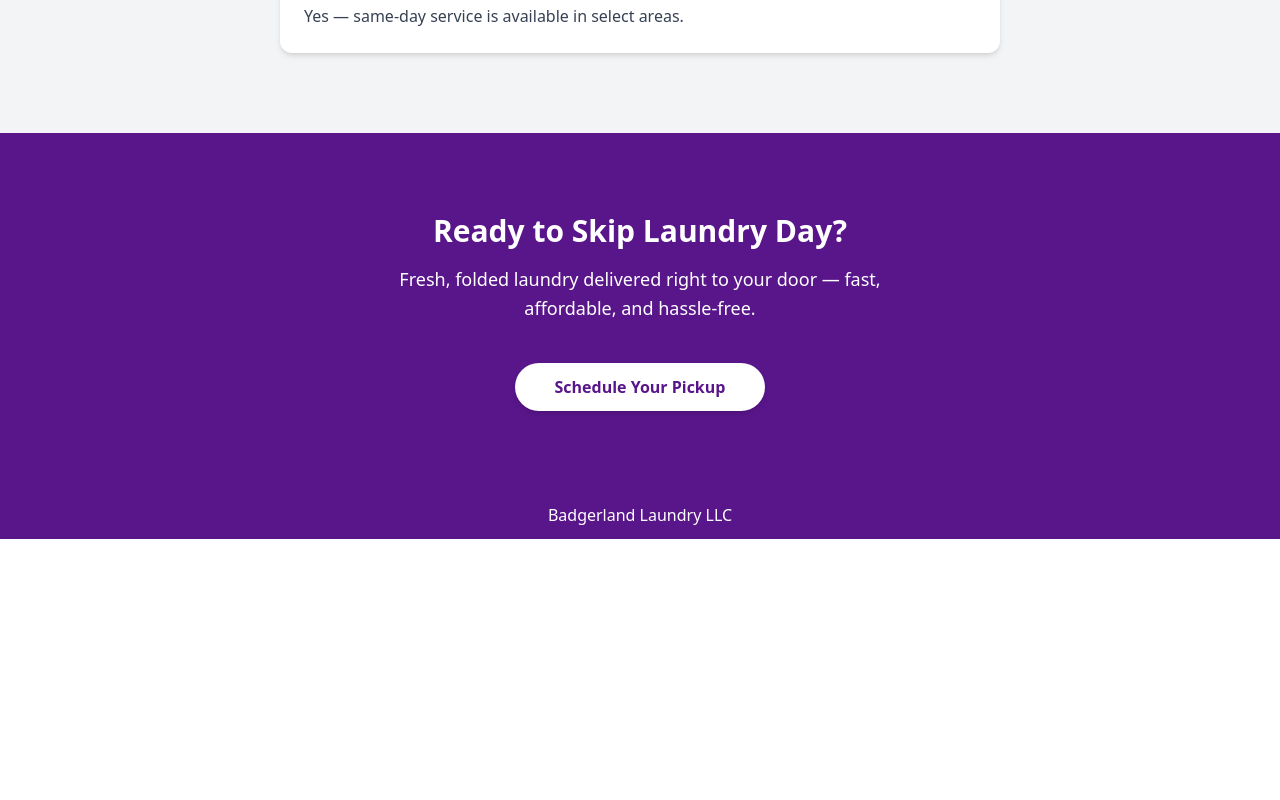
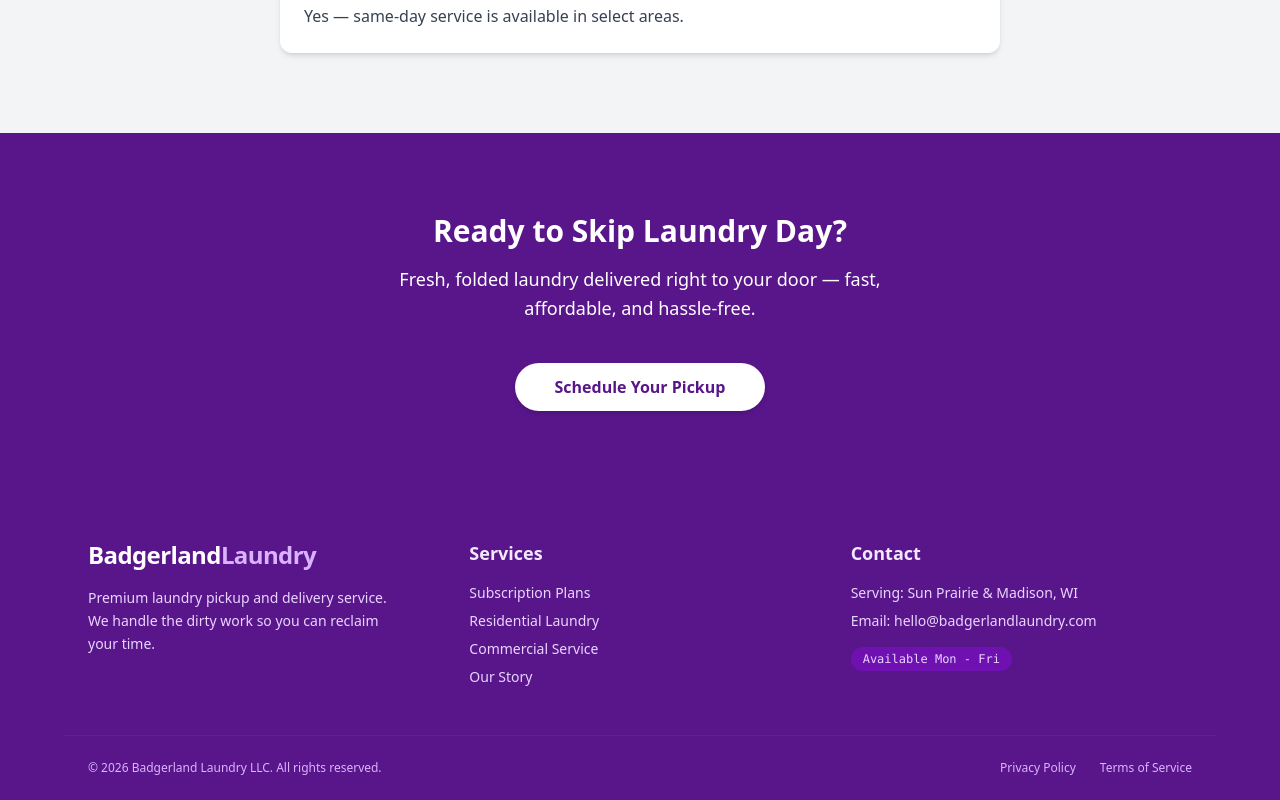
Before and after one commit to Badgerland608/BadgerlandSite, a React (Vite) app: page / in a window 1280 px wide. Shown: the part 4259-5059 px from the top of the page. Before the commit the page ends 4798 px from the top, so only its background shows below. Built offline with nearby package versions, Linux system fonts and the light colour scheme; no server answers.

Commit message:
add footer

```diff
--- a/src/App.jsx
+++ b/src/App.jsx
@@ -24,6 +24,7 @@ import Plans from "./Plans";
 import About from "./About";
 import Residential from "./Residential";
 import Commercial from "./Commercial";
+import Footer from "./Footer"; // <--- New Import
 import { supabase } from './lib/supabaseClient';
 
 export default function App() {
@@ -134,7 +135,7 @@ function AppContent({ user, isAdmin }) {
   }, [location.pathname]);
 
   return (
-    <div className="relative z-0">
+    <div className="relative z-0 min-h-screen flex flex-col">
       <Header
         setShowModal={setShowModal}
         user={user}
@@ -143,6 +144,7 @@ function AppContent({ user, isAdmin }) {
         setShowAdmin={setShowAdmin}
       />
 
+      <main className="flex-grow">
         {showAdmin && isAdmin ? (
           <AdminDashboard user={user} setShowAdmin={setShowAdmin} />
         ) : (
@@ -157,11 +159,12 @@ function AppContent({ user, isAdmin }) {
               <Route path="/commercial" element={<Commercial />} />
               <Route path="*" element={<Navigate to="/" />} />
             </Routes>
-          <footer className="bg-purple-900 text-white text-center py-3">
-            Badgerland Laundry LLC
-          </footer>
           </>
         )}
+      </main>
+
+      {/* Footer only shows if not currently viewing the Admin Dashboard */}
+      {!showAdmin && <Footer />}
 
       {showModal && <ScheduleModal setShowModal={setShowModal} user={user} />}
       {showAccount && user && <MyAccount user={user} setShowAccount={setShowAccount} />}
--- a/src/Footer.jsx
+++ b/src/Footer.jsx
@@ -1,3 +1,55 @@
-import React, { useState } from 'react';
+import React from 'react';
+import { Link } from 'react-router-dom';
 
-function f
+export default function Footer() {
+  return (
+    <footer className="bg-purple-900 text-white pt-12 pb-6">
+      <div className="max-w-6xl mx-auto px-6 grid grid-cols-1 md:grid-cols-3 gap-10">
+
+        {/* Column 1: Brand */}
+        <div className="space-y-4">
+          <h3 className="text-2xl font-bold tracking-tight text-white">
+            Badgerland<span className="text-purple-300">Laundry</span>
+          </h3>
+          <p className="text-purple-200 text-sm leading-relaxed max-w-xs">
+            Premium laundry pickup and delivery service. We handle the dirty work so you can reclaim your time.
+          </p>
+        </div>
+
+        {/* Column 2: Quick Links */}
+        <div>
+          <h4 className="text-lg font-semibold mb-4 text-purple-100">Services</h4>
+          <ul className="space-y-2 text-purple-200 text-sm">
+            <li><Link to="/plans" className="hover:text-white transition">Subscription Plans</Link></li>
+            <li><Link to="/residential" className="hover:text-white transition">Residential Laundry</Link></li>
+            <li><Link to="/commercial" className="hover:text-white transition">Commercial Service</Link></li>
+            <li><Link to="/about" className="hover:text-white transition">Our Story</Link></li>
+          </ul>
+        </div>
+
+        {/* Column 3: Contact & Support */}
+        <div>
+          <h4 className="text-lg font-semibold mb-4 text-purple-100">Contact</h4>
+          <ul className="space-y-2 text-purple-200 text-sm">
+            <li>Serving: Sun Prairie & Madison, WI</li>
+            <li>Email: hello@badgerlandlaundry.com</li>
+            <li className="pt-2">
+              <span className="inline-block bg-purple-800 px-3 py-1 rounded-full text-xs font-mono">
+                Available Mon - Fri
+              </span>
+            </li>
+          </ul>
+        </div>
+      </div>
+
+      {/* Bottom Bar */}
+      <div className="max-w-6xl mx-auto px-6 mt-12 pt-6 border-t border-purple-800 flex flex-col md:flex-row justify-between items-center gap-4 text-xs text-purple-300">
+        <p>© {new Date().getFullYear()} Badgerland Laundry LLC. All rights reserved.</p>
+        <div className="flex gap-6">
+          <a href="#" className="hover:text-white transition">Privacy Policy</a>
+          <a href="#" className="hover:text-white transition">Terms of Service</a>
+        </div>
+      </div>
+    </footer>
+  );
+}
```
Also changed, not shown: 2 other files (tests, documents, lock files or other folders). Lines whose indentation alone changed are shown as unchanged.
